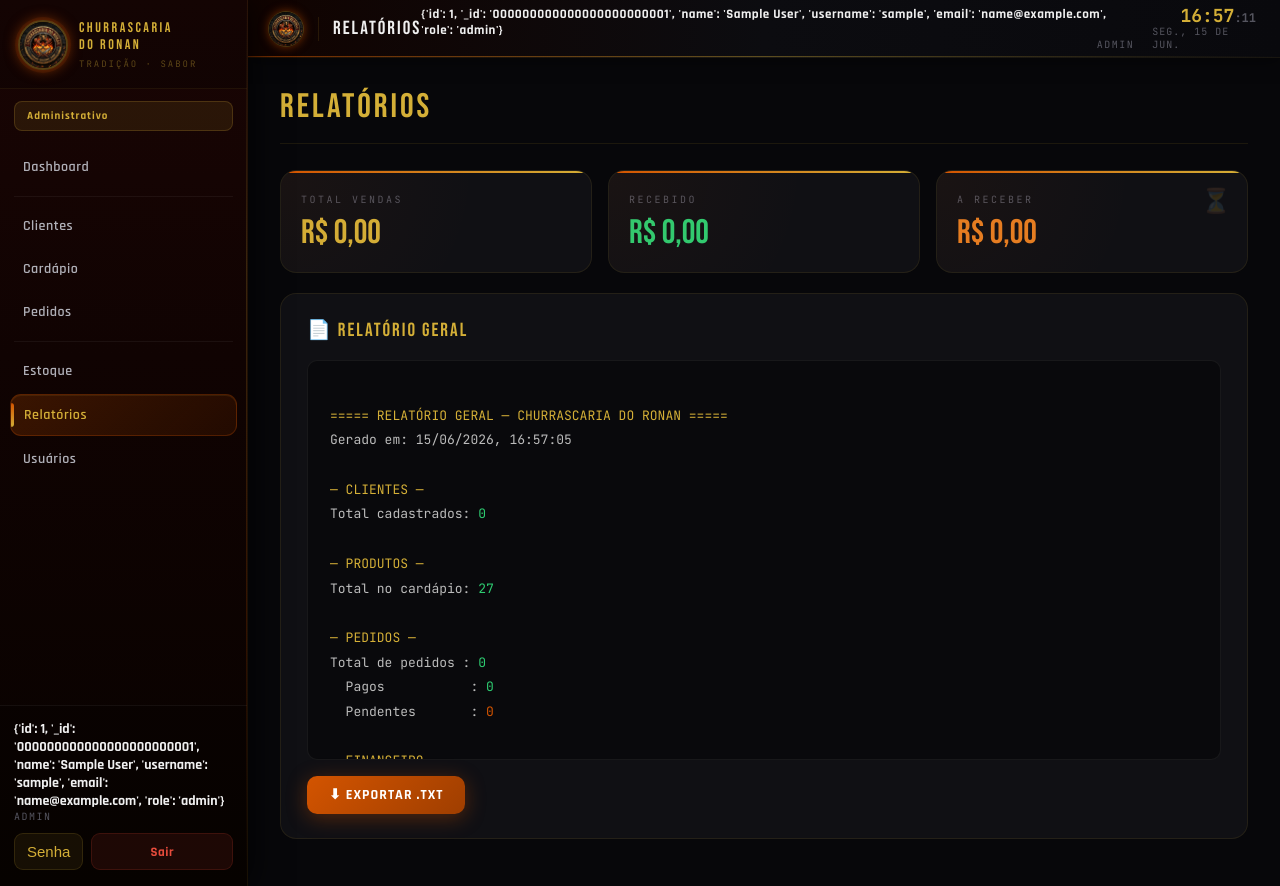
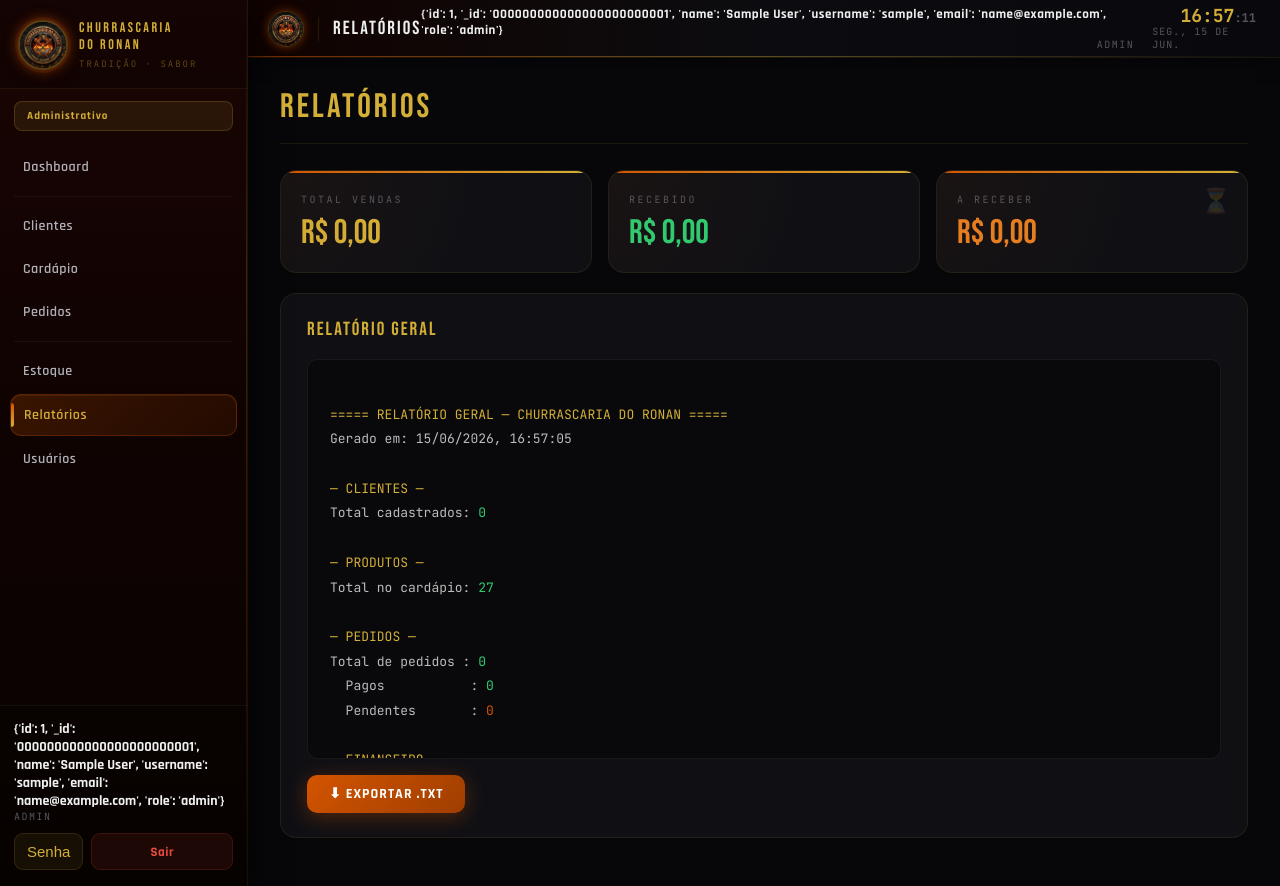
Before and after one commit to MT580123321/sistema-ronan, a Flask app: page /relatorios in a window 1280 px wide. Run offline with Flask 3, Linux system fonts and the light colour scheme; the visitor is signed in with stand-in values (Sample User, id 1); data comes from the database, SQL or seed files in the repository; data that the repository does not hold is empty.

Commit message:
Update relatorios.html

```diff
--- a/ronan-v5/templates/pages/relatorios.html
+++ b/ronan-v5/templates/pages/relatorios.html
@@ -8,7 +8,7 @@
   </div>
 
   <div class="section-card">
-    <div class="section-title">📄 Relatório Geral</div>
+    <div class="section-title"> Relatório Geral</div>
     <div class="rel-box" id="rel-texto">Carregando...</div>
     <div style="margin-top:16px">
       <button class="btn-action" onclick="exportarRelatorio()">⬇ EXPORTAR .TXT</button>
@@ -16,7 +16,7 @@
   </div>
 
   <div class="section-card" id="top-prod-section" style="display:none">
-    <div class="section-title">🏆 Produtos Mais Vendidos</div>
+    <div class="section-title"> Produtos Mais Vendidos</div>
     <div class="table-wrap">
       <table>
         <thead><tr><th>Posição</th><th>Produto</th><th>Qtd Vendida</th><th>Receita</th></tr></thead>
```
